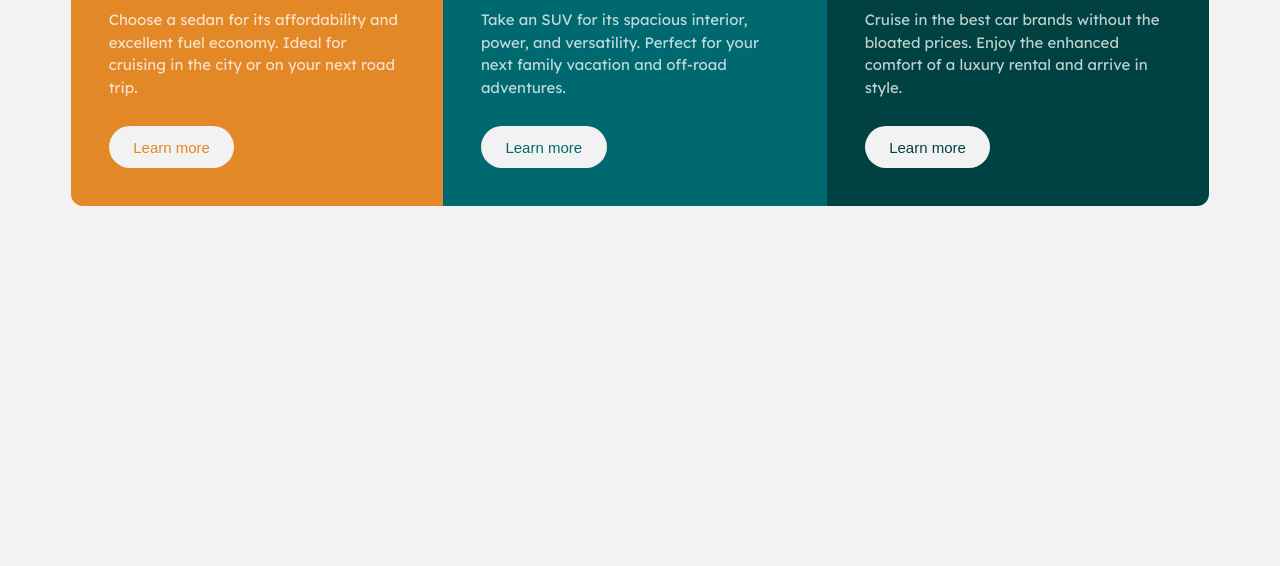
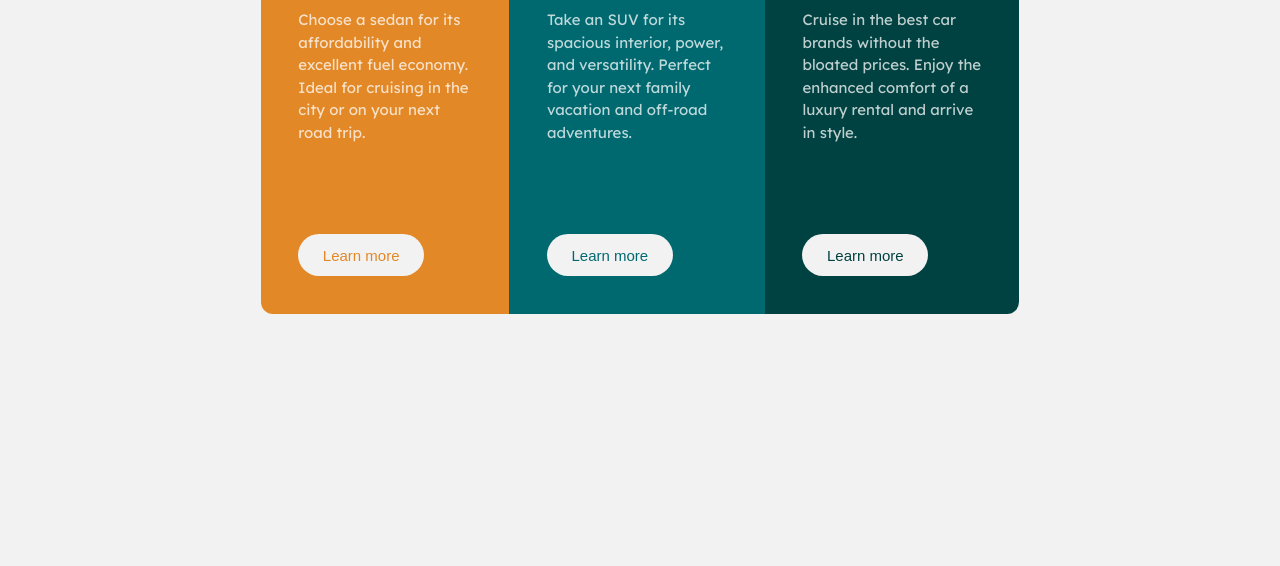
Before and after one commit to macrespo42/3column-preview-card-component, a website: page public/index.html in a window 1280 px wide. Shown: the part 411-977 px from the top of the page. Before the commit the page ends 869 px from the top, so only its background shows below. Drawn offline with Linux system fonts and the light colour scheme.

Commit message:
first prod push

```diff
--- a/public/index.html
+++ b/public/index.html
@@ -8,7 +8,9 @@
   <link rel="preconnect" href="https://fonts.gstatic.com">
   <link href="https://fonts.googleapis.com/css2?family=Big+Shoulders+Display:wght@700&family=Lexend+Deca&display=swap" rel="stylesheet">
   <!-- ❗️ Dev stylesheet ❗️-->
-  <link rel="stylesheet" href="./css/style.css">
+  <!-- <link rel="stylesheet" href="./css/style.css"> -->
+  <!-- Prod stylesheet -->
+  <link rel="stylesheet" href="./css/style.min.css">
   <title>Frontend Mentor | 3-column preview card component</title>
 
   <!-- Feel free to remove these styles or customise in your own stylesheet 👍 -->
--- a/sass/base/_base.scss
+++ b/sass/base/_base.scss
@@ -15,6 +15,7 @@
 	flex-direction: column;
 	@media (min-width: 1023px) {
 		flex-direction: row;
+		width: 60%;
 	}
 }
 
--- a/sass/layout/card.scss
+++ b/sass/layout/_card.scss
@@ -4,7 +4,13 @@
 	padding: 2.5rem 2.5rem;
 	p {
 		line-height: 1.5rem;
-		margin-bottom: 1.8rem;
+		margin: 0;
+	}
+	button {
+		margin-top: 1.8rem;
+		@media (min-width: 1023px) {
+			margin-top: 6rem;
+		}
 	}
 }
 
```
Also changed, not shown: design/desktop-design.jpg, public/css/style.css (deleted), public/css/style.min.css (added), 2 other files.
